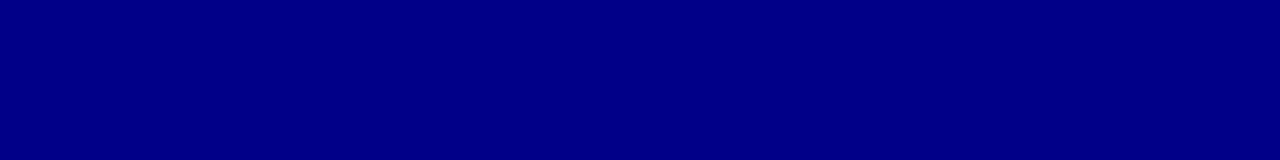
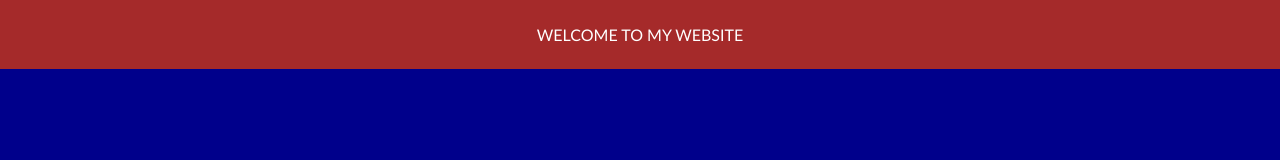
Before and after one commit to Piseth-Pon/websitedemo, a plain HTML site: page index.html in a window 1280 px wide. Drawn offline with Linux system fonts and the light colour scheme.

Commit message:
add header and basic style

```diff
--- a/index.html
+++ b/index.html
@@ -8,6 +8,9 @@
 </head>
 <body>
 
+  <header>
+    WELCOME TO MY WEBSITE
+  </header>
 
 
 
--- a/style.css
+++ b/style.css
@@ -9,3 +9,9 @@ body {
   background-color: darkblue;
   color: white;
 }
+
+header {
+  text-align: center;
+  padding: 25px;
+  background-color: brown;
+}
```
